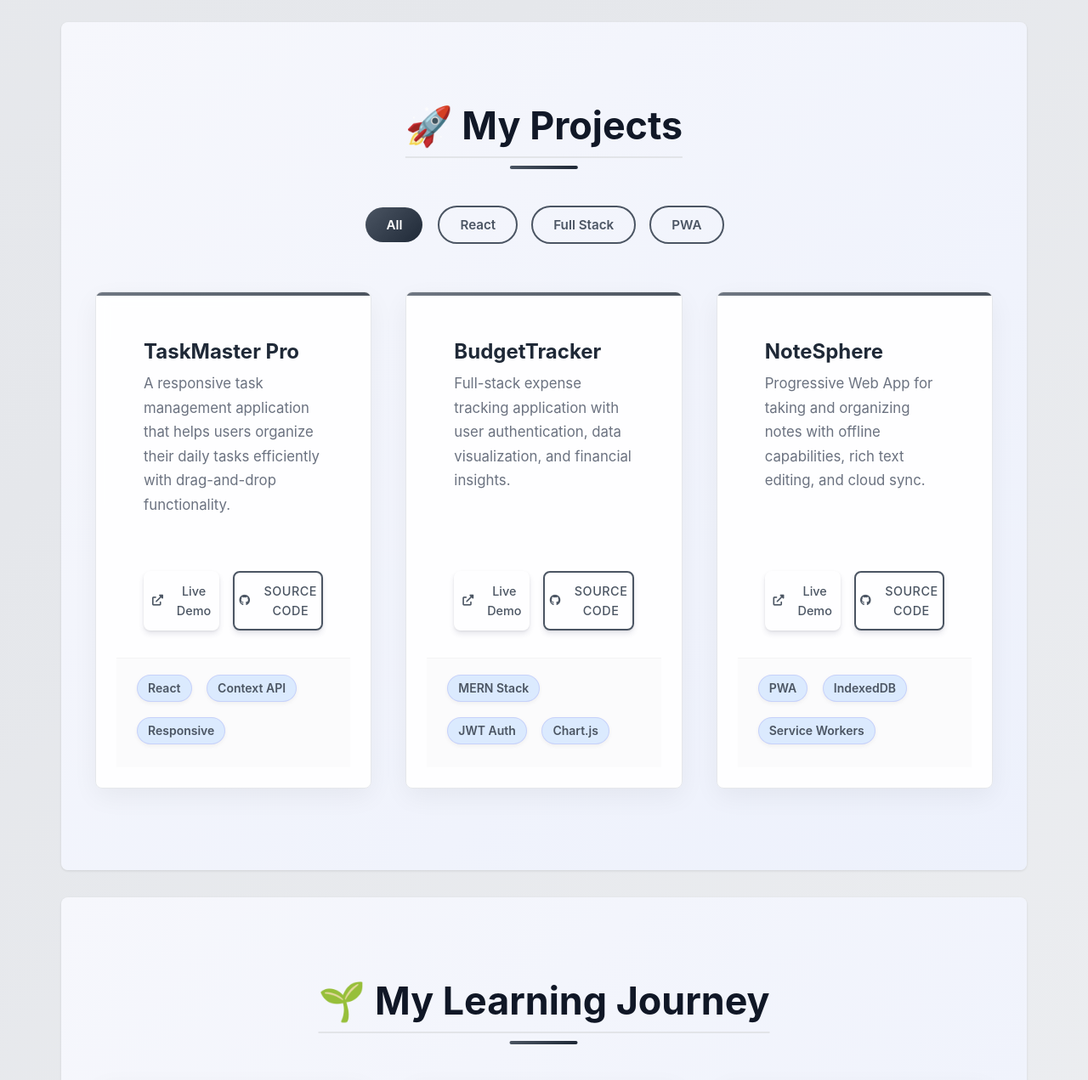
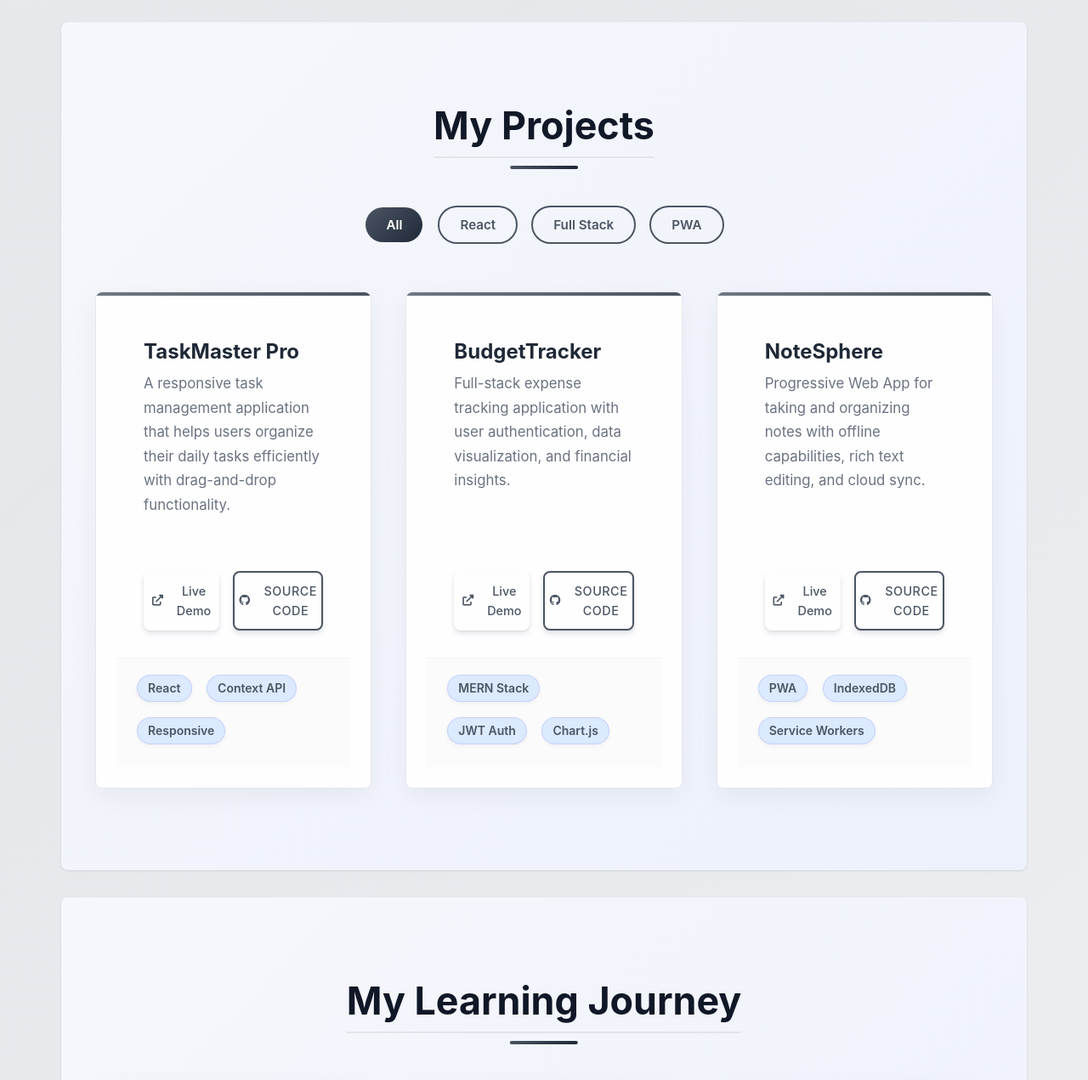
Before and after one commit to shainnavilla/VILLA-Portfolio, a plain HTML site: page index.html in a window 1280 px wide. Shown: the part 1900-3171 px from the top of the page at 85% size. Drawn offline with Linux system fonts and the light colour scheme.

Commit message:
MyProject

```diff
--- a/index.html
+++ b/index.html
@@ -77,7 +77,7 @@
         </section>
 
         <section id="projects" class="section">
-            <h2>🚀 My Projects</h2>
+            <h2>My Projects</h2>
 
             <div class="project-filters">
                 <button class="filter-btn active" data-filter="all">All</button>
@@ -138,7 +138,7 @@
         </section>
 
         <section id="growth" class="section">
-            <h2>🌱 My Learning Journey</h2>
+            <h2>My Learning Journey</h2>
 
             <div class="growth-container">
                 <div class="growth-card">
@@ -203,7 +203,7 @@
         </section>
 
         <section id="contact" class="section">
-            <h2>📬 Get In Touch</h2>
+            <h2>Get In Touch</h2>
             <div class="contact-container">
                 <div class="contact-info">
                     <h3>Let's work together!</h3>
```
